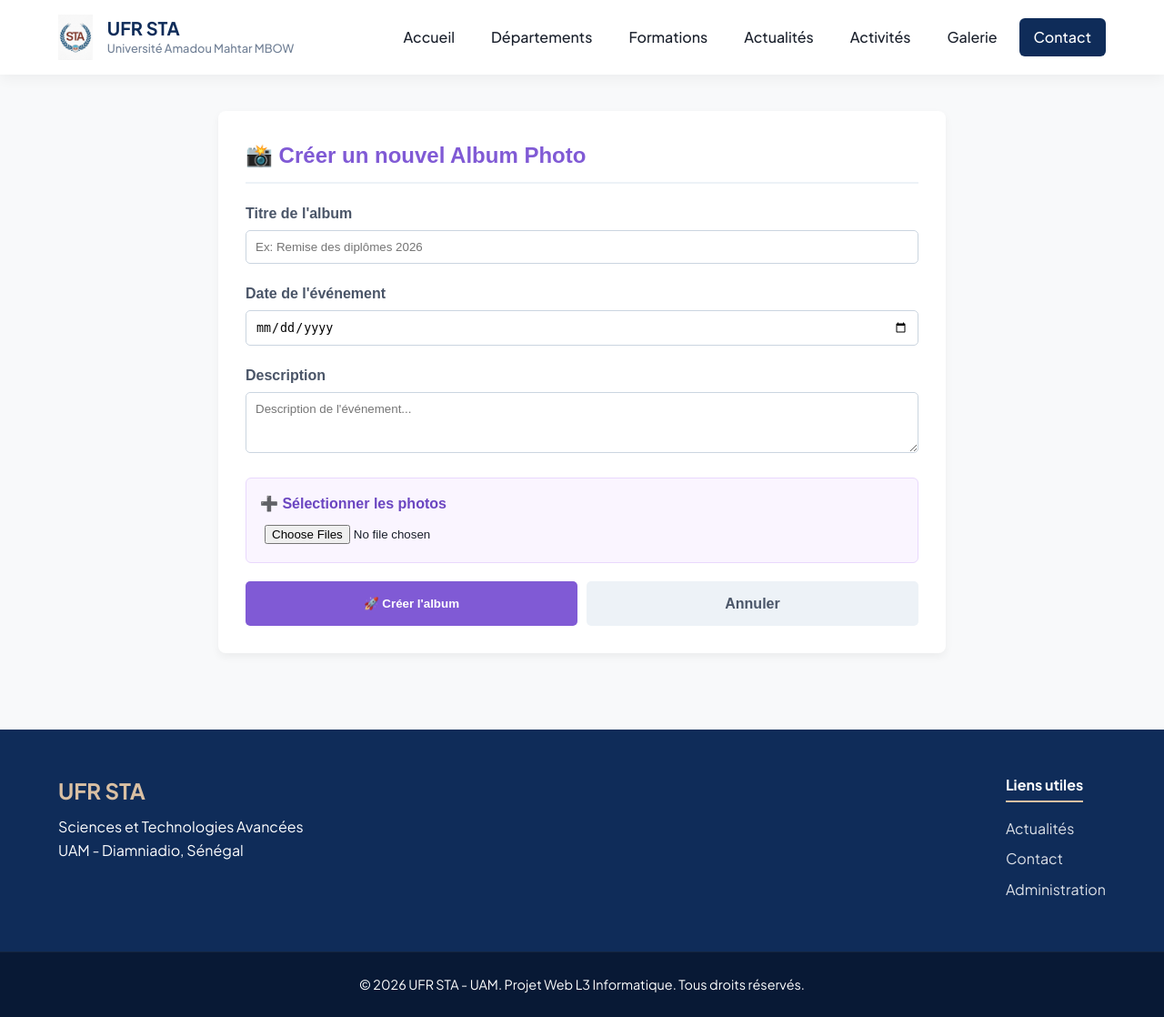
After one commit to Aicha283/ufr-sta-site-vitrine, a Flask app: page /admin/galerie/ajouter in a window 1280 px wide. The commit adds this page. Shown: the whole page at 91% size. Run offline with Flask 3, Linux system fonts and the light colour scheme; the visitor is signed in with stand-in values (Sample User, id 1); parts of the project's set-up code (start-up, migrations or seed data) failed here and were passed over.

Commit message:
Mis à jour de admin

```diff
--- /dev/null
+++ b/templates/admin/form_ajout_album.html
@@ -0,0 +1,38 @@
+{% extends 'base.html' %}
+
+{% block title %}Créer un album - Administration{% endblock %}
+
+{% block content %}
+<div style="max-width: 800px; margin: 40px auto; padding: 30px; background: #fff; border-radius: 8px; box-shadow: 0 4px 10px rgba(0,0,0,0.05); font-family: sans-serif;">
+
+    <h2 style="color: #805ad5; margin-top: 0; border-bottom: 2px solid #edf2f7; padding-bottom: 10px;">📸 Créer un nouvel Album Photo</h2>
+
+    <form action="{{ url_for('ajouter_album') }}" method="POST" enctype="multipart/form-data" style="margin-top: 20px; display: flex; flex-direction: column; gap: 20px;">
+
+        <div>
+            <label style="display: block; font-weight: bold; margin-bottom: 5px; color: #4a5568;">Titre de l'album</label>
+            <input type="text" name="titre" required placeholder="Ex: Remise des diplômes 2026" style="width: 100%; padding: 10px; border: 1px solid #cbd5e0; border-radius: 5px; box-sizing: border-box;">
+        </div>
+
+        <div>
+            <label style="display: block; font-weight: bold; margin-bottom: 5px; color: #4a5568;">Date de l'événement</label>
+            <input type="date" name="date" required style="width: 100%; padding: 10px; border: 1px solid #cbd5e0; border-radius: 5px; box-sizing: border-box;">
+        </div>
+
+        <div>
+            <label style="display: block; font-weight: bold; margin-bottom: 5px; color: #4a5568;">Description</label>
+            <textarea name="description" rows="3" placeholder="Description de l'événement..." style="width: 100%; padding: 10px; border: 1px solid #cbd5e0; border-radius: 5px; box-sizing: border-box; font-family: inherit;"></textarea>
+        </div>
+
+        <div style="background: #faf5ff; padding: 15px; border-radius: 6px; border: 1px solid #e9d8fd;">
+            <label style="display: block; font-weight: bold; margin-bottom: 5px; color: #6b46c1;">➕ Sélectionner les photos</label>
+            <input type="file" name="photos[]" accept="image/*" multiple required style="width: 100%; padding: 5px; background: transparent;">
+        </div>
+
+        <div style="display: flex; gap: 10px;">
+            <button type="submit" style="flex: 1; background: #805ad5; color: white; border: none; padding: 12px; font-weight: bold; border-radius: 5px; cursor: pointer;">🚀 Créer l'album</button>
+            <a href="{{ url_for('admin_dashboard') }}" style="flex: 1; background: #edf2f7; color: #4a5568; text-align: center; padding: 12px; text-decoration: none; font-weight: bold; border-radius: 5px; box-sizing: border-box;">Annuler</a>
+        </div>
+    </form>
+</div>
+{% endblock %}
--- a/templates/admin/form_galerie.html
+++ b/templates/admin/form_galerie.html
@@ -7,7 +7,7 @@
 
     <h2 style="color: #805ad5; margin-top: 0; border-bottom: 2px solid #edf2f7; padding-bottom: 10px;">✏️ Modifier l'Album : {{ album.titre }}</h2>
 
-    <form action="{{ url_for('modifier_album', id=album.id) }}" method="POST" enctype="multipart/form-data" style="margin-top: 20px; display: flex; flex-direction: column; gap: 20px;">
+    <form action="{{ url_for('ajouter_album', id=album.id) }}" method="POST" enctype="multipart/form-data" style="margin-top: 20px; display: flex; flex-direction: column; gap: 20px;">
 
         <div>
             <label style="display: block; font-weight: bold; margin-bottom: 5px; color: #4a5568;">Titre de l'album</label>
```
Also changed, not shown: templates/admin/dashboard.html (+37 -0 lines).
